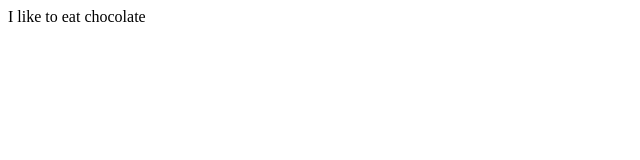
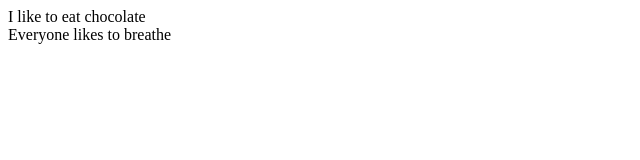
Before and after one commit to Danadan01/Online-Shop-Project, a plain HTML site: page Index.html in a window 1280 px wide. Shown: the whole page, without its empty margins (0-640 px from the left). Drawn offline with Linux system fonts and the light colour scheme.

Commit message:
OSP-2 footer added

```diff
--- a/Index.html
+++ b/Index.html
@@ -7,6 +7,6 @@
 </head>
 <body>
   <head> I like to eat chocolate </head>
-
+  <footer> Everyone likes to breathe </footer>
 </body>
 </html>
```
